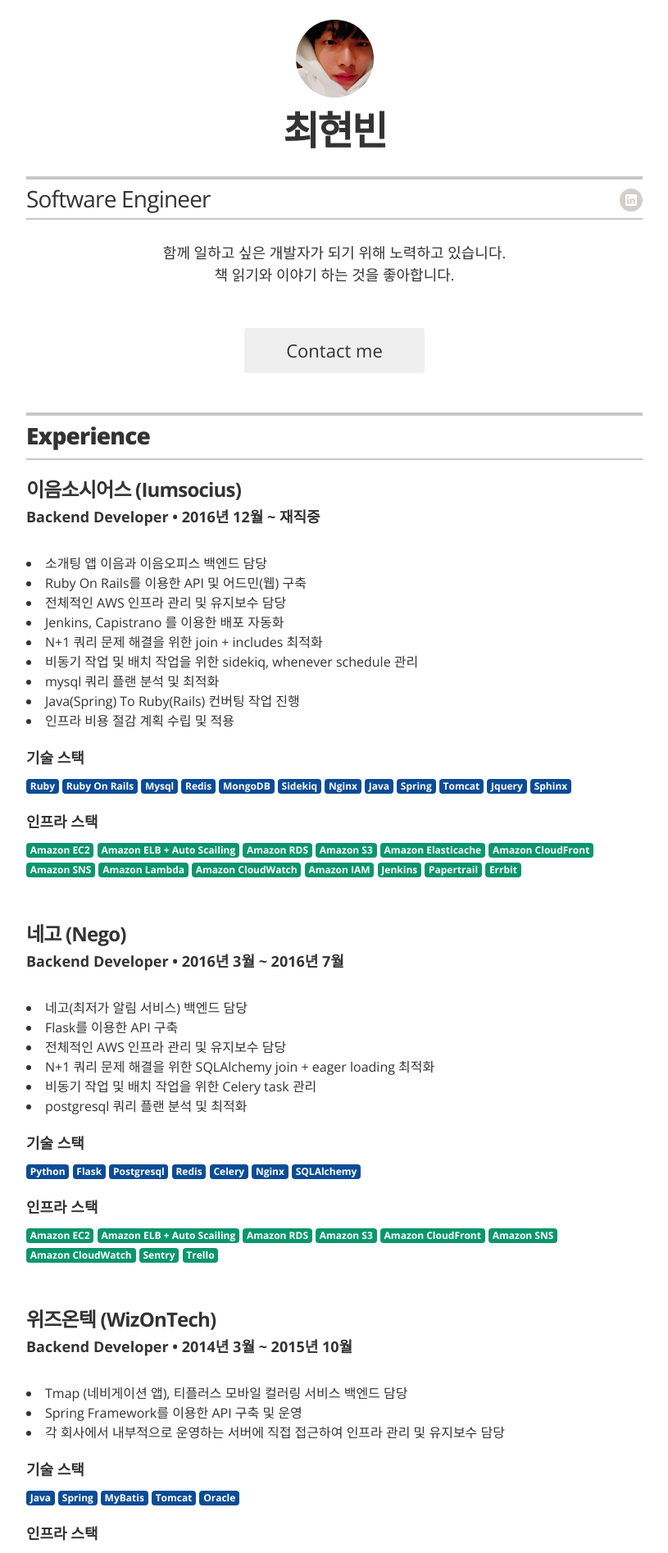
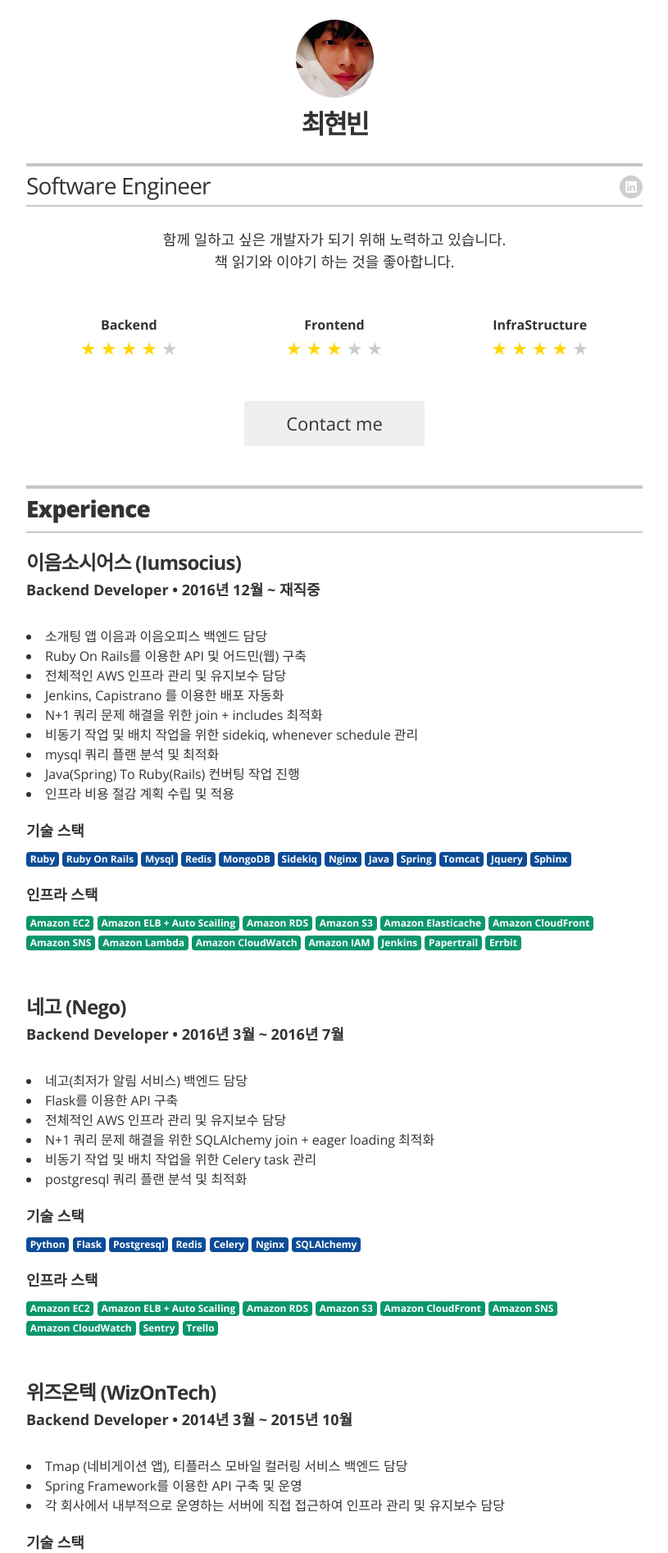
Before and after one commit to bingl2/resume, a Jekyll site: the page built from index.html, in a window 1280 px wide. Shown: the top 1894 px of the page at 82% size, without its empty margins (232-1047 px from the left). Built offline with Jekyll 4.4.1, drawn with Linux system fonts in a browser that asks for light colours.

Commit message:
별점 추가

```diff
--- a/_layouts/resume.html
+++ b/_layouts/resume.html
@@ -34,6 +34,32 @@
         <div class="executive-summary no-print" itemprop="description">
             {{ site.resume_header_intro }}
         </div>
+        <br>
+
+        <table width="100%">
+            <tr>
+                {% for skill in site.data.skills %}
+                <th>{{ skill.area }}</th>
+                {% endfor %}
+            </tr>
+
+            <tr>
+                {% for skill in site.data.skills %}
+                <td width="33%" style="text-align: center;">
+                    <p class="star_rating">
+                        {% for number in (1..skill.level)%}
+                        <span class="on">★</span>
+                        {% endfor %}
+                        {% for number in (skill.level..4)%}
+                        <span>★</span>
+                        {% endfor %}
+                    </p>
+                </td>
+                {% endfor %}
+            </tr>
+        </table>
+
+        <br>
 
         {% if site.resume_looking_for_work == 'yes' %}
         <a href="mailto:{{ site.resume_contact_email }}" class="contact-button no-print" itemprop="email">Contact me</a>
@@ -99,7 +125,7 @@
             <br>
 
             {% for description in project.descriptions %}
-                <li>{{description}}</li>
+            <li>{{description}}</li>
             {% endfor %}
 
             <br>
--- a/_sass/_resume.scss
+++ b/_sass/_resume.scss
@@ -2,6 +2,19 @@
 // ---------------------------------------/
 
 // util
+
+.star_rating {font-size:0; letter-spacing:-4px;}
+.star_rating span {
+    font-size:22px;
+    letter-spacing:0;
+    display:inline-block;
+    margin-left:5px;
+    color:#ccc;
+    text-decoration:none;
+}
+.star_rating span:first-child {margin-left:0;}
+.star_rating span.on {color:gold;}
+
 
 .badge {
     display: inline-block;
@@ -63,7 +76,7 @@
 
   .header-name {
     @include sans;
-    font-size: 3rem;
+    font-size: rem;
     font-weight: 900;
     text-align: center;
     letter-spacing: -.15rem;
```
Also changed, not shown: _data/skills.yml (+9 -10 lines).
